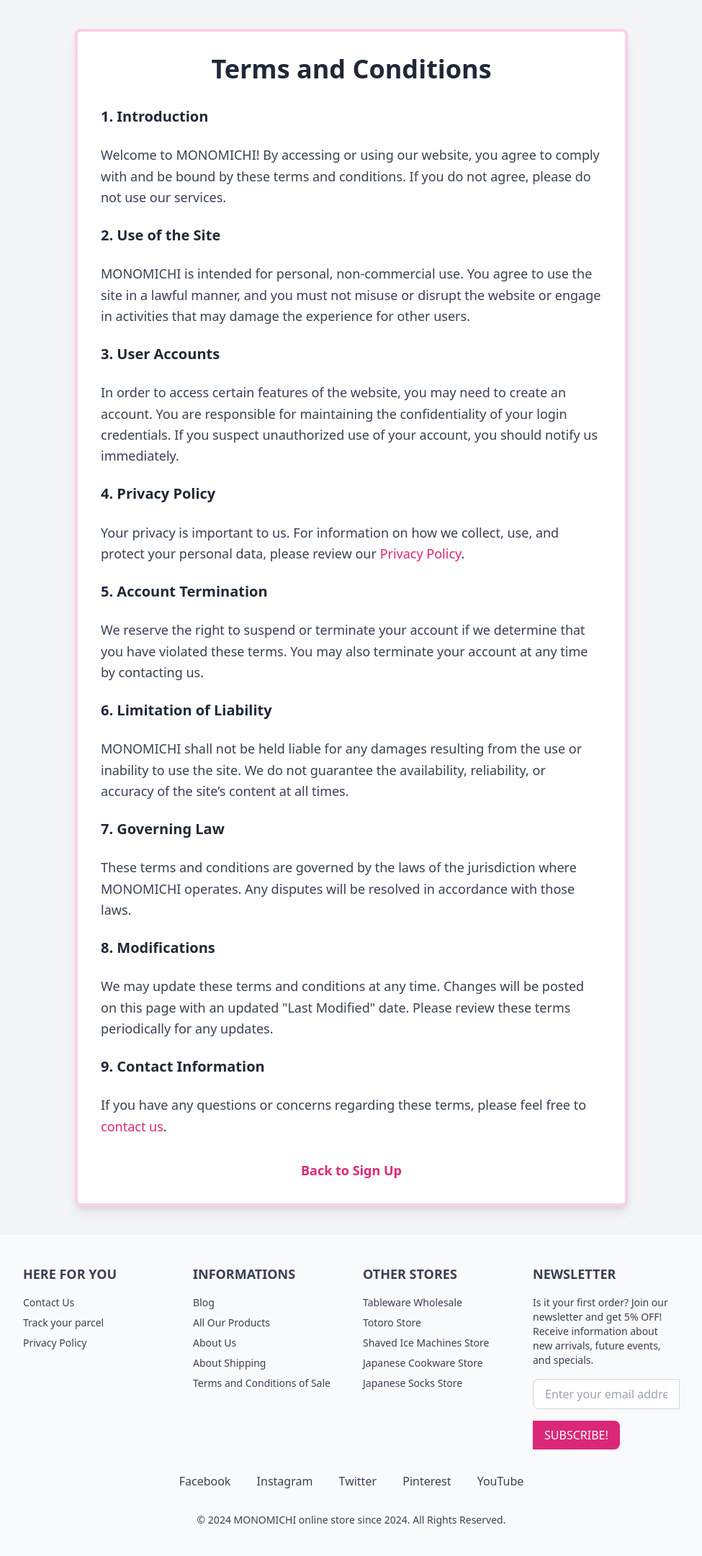
After one commit to poojasathsarani/MONOMICHI, a PHP site: page /views/termsandcondition.php in a window 1280 px wide. The commit adds this page. Shown: the whole page at 72% size, without its empty margins (152-1127 px from the left). Run offline with PHP 8.4, Linux system fonts and the light colour scheme; some libraries are stand-ins or nearby versions.

Commit message:
Fourteenth Commit

```diff
--- /dev/null
+++ b/views/termsandcondition.php
@@ -0,0 +1,119 @@
+<!DOCTYPE html>
+<html lang="en">
+<head>
+    <meta charset="UTF-8">
+    <meta name="viewport" content="width=device-width, initial-scale=1.0">
+    <title>Terms and Conditions</title>
+    <!-- Add any stylesheets or scripts you need -->
+    <link href="https://cdn.jsdelivr.net/npm/tailwindcss@2.0.0/dist/tailwind.min.css" rel="stylesheet">
+</head>
+<body class="bg-gray-100 font-sans antialiased">
+
+    <!-- Main content section -->
+    <section class="max-w-3xl mx-auto bg-white shadow-lg border-4 border-pink-200 rounded-lg p-8 my-10">
+        <h1 class="text-4xl font-semibold text-center text-gray-800 mb-8">Terms and Conditions</h1>
+
+        <div class="space-y-6 text-lg text-gray-700 leading-relaxed">
+
+            <p><strong class="text-xl text-gray-800">1. Introduction</strong></p>
+            <p>Welcome to MONOMICHI! By accessing or using our website, you agree to comply with and be bound by these terms and conditions. If you do not agree, please do not use our services.</p>
+
+            <p><strong class="text-xl text-gray-800">2. Use of the Site</strong></p>
+            <p>MONOMICHI is intended for personal, non-commercial use. You agree to use the site in a lawful manner, and you must not misuse or disrupt the website or engage in activities that may damage the experience for other users.</p>
+
+            <p><strong class="text-xl text-gray-800">3. User Accounts</strong></p>
+            <p>In order to access certain features of the website, you may need to create an account. You are responsible for maintaining the confidentiality of your login credentials. If you suspect unauthorized use of your account, you should notify us immediately.</p>
+
+            <p><strong class="text-xl text-gray-800">4. Privacy Policy</strong></p>
+            <p>Your privacy is important to us. For information on how we collect, use, and protect your personal data, please review our <a href="privacy-policy.php" class="text-pink-600 hover:text-pink-700">Privacy Policy</a>.</p>
+
+            <p><strong class="text-xl text-gray-800">5. Account Termination</strong></p>
+            <p>We reserve the right to suspend or terminate your account if we determine that you have violated these terms. You may also terminate your account at any time by contacting us.</p>
+
+            <p><strong class="text-xl text-gray-800">6. Limitation of Liability</strong></p>
+            <p>MONOMICHI shall not be held liable for any damages resulting from the use or inability to use the site. We do not guarantee the availability, reliability, or accuracy of the site’s content at all times.</p>
+
+            <p><strong class="text-xl text-gray-800">7. Governing Law</strong></p>
+            <p>These terms and conditions are governed by the laws of the jurisdiction where MONOMICHI operates. Any disputes will be resolved in accordance with those laws.</p>
+
+            <p><strong class="text-xl text-gray-800">8. Modifications</strong></p>
+            <p>We may update these terms and conditions at any time. Changes will be posted on this page with an updated "Last Modified" date. Please review these terms periodically for any updates.</p>
+
+            <p><strong class="text-xl text-gray-800">9. Contact Information</strong></p>
+            <p>If you have any questions or concerns regarding these terms, please feel free to <a href="contact.php" class="text-pink-600 hover:text-pink-700">contact us</a>.</p>
+
+        </div>
+
+        <!-- Back button to go back to signup page -->
+        <div class="mt-8 text-center">
+            <a href="signup.php" class="inline-block text-pink-600 hover:text-pink-700 text-lg font-semibold">Back to Sign Up</a>
+        </div>
+    </section>
+
+    <!-- Footer -->
+    <footer class="bg-gray-50 px-40 py-10 text-gray-700">
+        <div class="container mx-auto px-6">
+            <div class="grid grid-cols-1 sm:grid-cols-2 lg:grid-cols-4 gap-8">
+                <!-- Here For You Section -->
+                <div>
+                    <h5 class="font-semibold text-lg mb-4">HERE FOR YOU</h5>
+                    <ul class="space-y-2 text-sm">
+                        <li><a href="../views/contactus.php" class="hover:text-pink-600">Contact Us</a></li>
+                        <li><a href="#" class="hover:text-pink-600">Track your parcel</a></li>
+                        <li><a href="#" class="hover:text-pink-600">Privacy Policy</a></li>
+                    </ul>
+                </div>
+
+                <!-- Informations Section -->
+                <div>
+                    <h5 class="font-semibold text-lg mb-4">INFORMATIONS</h5>
+                    <ul class="space-y-2 text-sm">
+                        <li><a href="../views/blog.php" class="hover:text-pink-600">Blog</a></li>
+                        <li><a href="../views/products.php" class="hover:text-pink-600">All Our Products</a></li>
+                        <li><a href="../views/aboutus.php" class="hover:text-pink-600">About Us</a></li>
+                        <li><a href="#" class="hover:text-pink-600">About Shipping</a></li>
+                        <li><a href="#" class="hover:text-pink-600">Terms and Conditions of Sale</a></li>
+                    </ul>
+                </div>
+
+                <!-- Other Stores Section -->
+                <div>
+                    <h5 class="font-semibold text-lg mb-4">OTHER STORES</h5>
+                    <ul class="space-y-2 text-sm">
+                        <li><a href="#" class="hover:text-pink-600">Tableware Wholesale</a></li>
+                        <li><a href="#" class="hover:text-pink-600">Totoro Store</a></li>
+                        <li><a href="#" class="hover:text-pink-600">Shaved Ice Machines Store</a></li>
+                        <li><a href="#" class="hover:text-pink-600">Japanese Cookware Store</a></li>
+                        <li><a href="#" class="hover:text-pink-600">Japanese Socks Store</a></li>
+                    </ul>
+                </div>
+
+                <!-- Newsletter Section -->
+                <div>
+                    <h5 class="font-semibold text-lg mb-4">NEWSLETTER</h5>
+                    <p class="text-sm mb-4">Is it your first order? Join our newsletter and get 5% OFF! Receive information about new arrivals, future events, and specials.</p>
+                    <form action="#" method="POST">
+                        <input type="email" placeholder="Enter your email address" class="py-2 px-4 rounded-l-lg border border-gray-300 w-full mb-4" required>
+                        <button type="submit" class="bg-pink-600 text-white py-2 px-4 rounded-r-lg hover:bg-pink-700">SUBSCRIBE!</button>
+                    </form>
+                </div>
+            </div>
+
+            <!-- Social Media Links Section -->
+            <div class="text-center mt-8">
+                <a href="https://www.facebook.com" class="text-gray-700 hover:text-pink-600 mx-4">Facebook</a>
+                <a href="https://www.instagram.com" class="text-gray-700 hover:text-pink-600 mx-4">Instagram</a>
+                <a href="https://www.twitter.com" class="text-gray-700 hover:text-pink-600 mx-4">Twitter</a>
+                <a href="https://www.pinterest.com" class="text-gray-700 hover:text-pink-600 mx-4">Pinterest</a>
+                <a href="https://www.youtube.com" class="text-gray-700 hover:text-pink-600 mx-4">YouTube</a>
+            </div>
+
+            <!-- Copyright -->
+            <div class="text-center mt-8 text-sm">
+                <p>&copy; 2024 MONOMICHI online store since 2024. All Rights Reserved.</p>
+            </div>
+        </div>
+    </footer>
+
+</body>
+</html>
```
Also changed, not shown: views/db_connection.php (added, +14 -0 lines), views/forgot-password.php (+22 -17 lines), views/login.php (+86 -50 lines), views/signup.php (+123 -45 lines), 3 other files.
